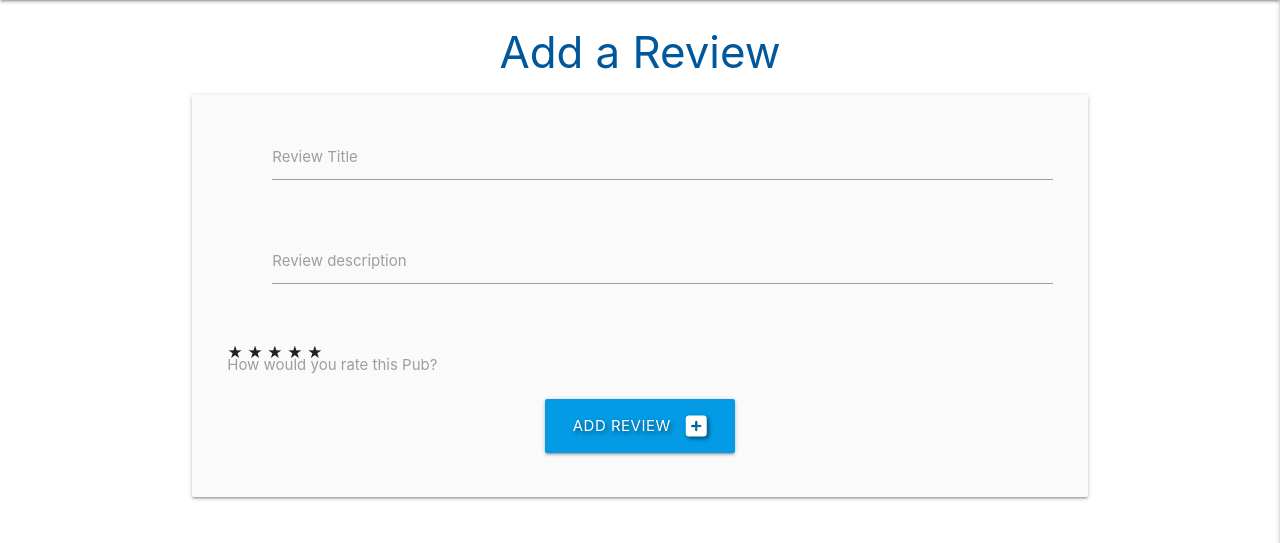
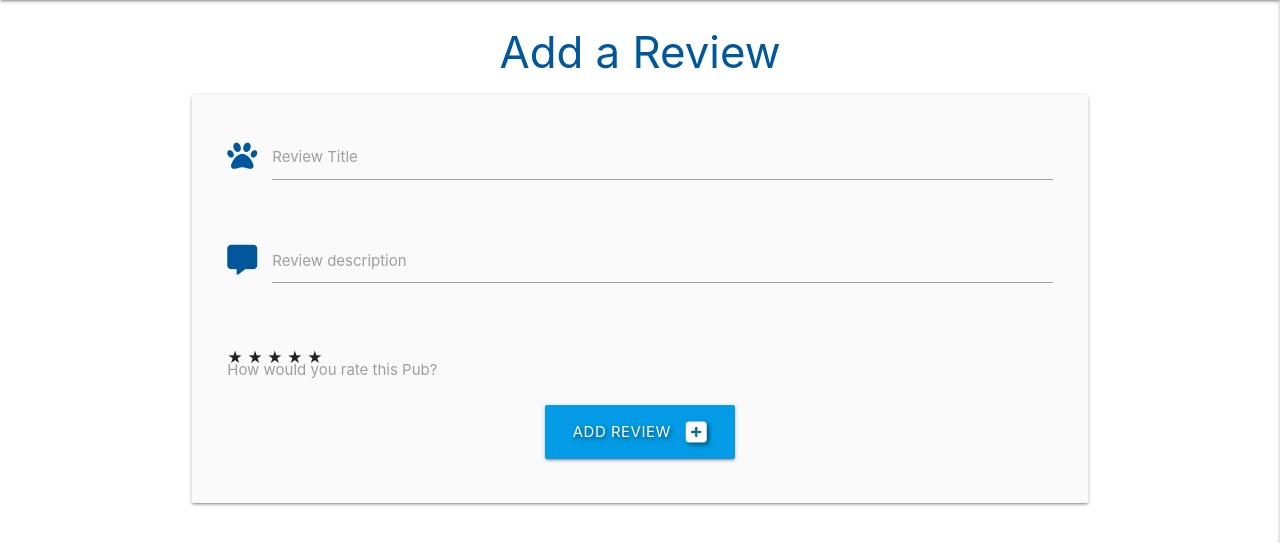
Before and after one commit to amegeddon/Paws-and-Pints, a Flask app: page /write_review in a window 1280 px wide. Shown: the part 64-607 px from the top of the page. Run offline with Flask 3, Linux system fonts and the light colour scheme; some libraries are stand-ins or nearby versions.

Commit message:
Adjusts write_review route to extract pub_id from URL query string, enabling linking of "Write a Review" URL with pub ID. Added logging for debugging.

```diff
--- a/app.py
+++ b/app.py
@@ -99,9 +99,12 @@ def logout():
     return redirect(url_for("login"))
 
 
-@app.route('/write_review')
+@app.route('/write_review', methods=["GET", "POST"])
 def write_review():
-    return render_template('write_review.html')
+    pub_id = request.args.get('pub_id')
+    print("Pub ID:", pub_id)  # Add this line to print the pub ID
+    return render_template("write_review.html", pub_id=pub_id)
+
 
 
 @app.route("/add_pub", methods=["GET", "POST"])
--- a/templates/write_review.html
+++ b/templates/write_review.html
@@ -5,26 +5,28 @@
 
     <div class="row card-panel grey lighten-5">
         <form class="col s12" method="POST" action="{{ url_for('write_review') }}">
+            <input type="hidden" id="pub_id" name="pub_id">
 
             <!-- Review title -->
             <div class="row">
                 <div class="input-field col s12">
-                    <i class="fa comment-alt prefix light-blue-text text-darken-4"></i>
+                    <i class="fas fa-paw prefix light-blue-text text-darken-4"></i>
                     <input id="title" name="title" minlength="3" maxlength="50"
                         type="text" class="validate" required>
                     <label for="title">Review Title</label>
                 </div>
             </div>
 
-             <!-- Review text -->
-             <div class="row">
+            <!-- Review text -->
+            <div class="row">
                 <div class="input-field col s12">
-                    <i class="fa paw prefix light-blue-text text-darken-4"></i>
-                    <input id="review_text" name="review_text" minlength="3" maxlength="500"
-                        type="text" class="validate" required>
+                    <i class="fas fa-comment-alt prefix light-blue-text text-darken-4"></i>
+                    <textarea id="review_text" name="review_text" minlength="3" maxlength="500"
+                        class="materialize-textarea validate" required></textarea>
                     <label for="review_text">Review description</label>
                 </div>
             </div>
+
 
 
             <!-- Pub rating -->
```
Also changed, not shown: templates/reviews.html (+6 -3 lines).
